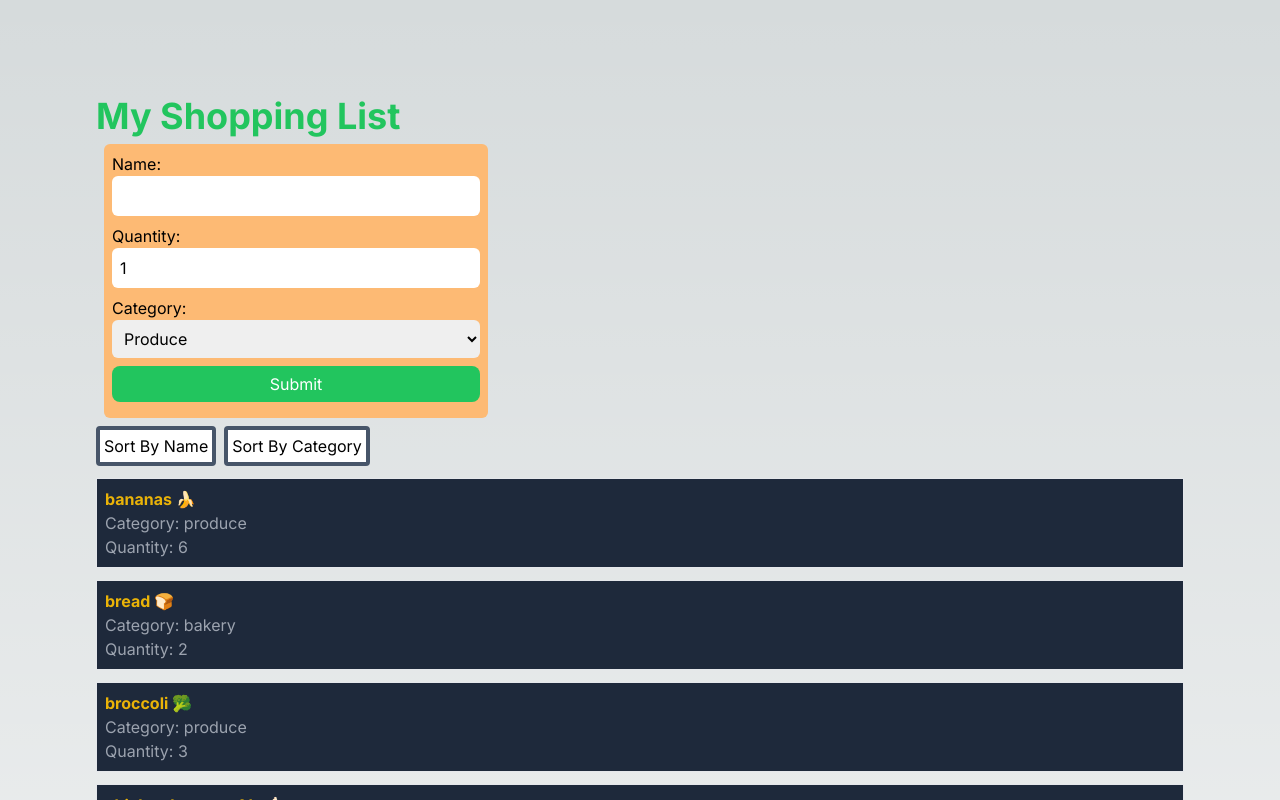
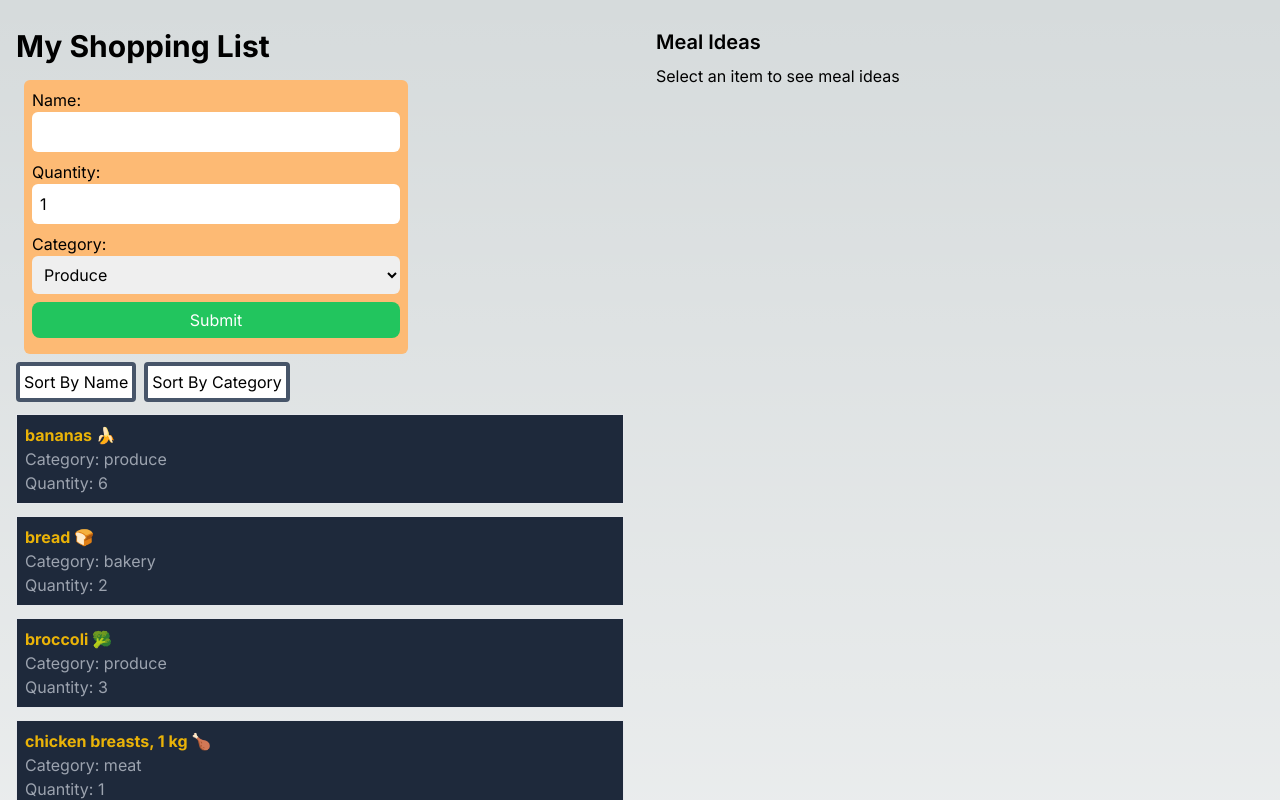
Before and after one commit to Abdelmouzahir/CPRG306-Assignments, a Next.js app: page /week-7 in a window 1280 px wide. Shown: the top 800 px of the page. Built offline with nearby package versions, Linux system fonts and the light colour scheme.

Commit message:
wee-7 commit

```diff
--- a/app/week-7/item-list.js
+++ b/app/week-7/item-list.js
@@ -2,7 +2,7 @@
 import Item from './item';
 const { useState } = require('react');
 
-export default function ItemList ({name, quantity, category, items}) {
+export default function ItemList ({items, onItemSelect}) {
 	const [sortBy, setSortBy] = useState("name");
 
 	const itemList = [...items].sort((a, b) => {
@@ -22,7 +22,8 @@ export default function ItemList ({name, quantity, category, items}) {
 			<ul>
 				{ itemList.map((item) => (
 					<li className="bg-slate-800 my-3" key={item.id}>
-						<Item name={item.name} quantity={item.quantity} category={item.category}></Item>
+						<Item item={item} onSelect={() => onItemSelect(item)} ></Item>
+
 					</li>
 				))}
 			</ul>
--- a/app/week-7/item.js
+++ b/app/week-7/item.js
@@ -1,9 +1,9 @@
-export default function Item ({name, quantity, category}) {
+export default function Item ({item, onSelect}) {
   return (
-    <ul className="border p-2 my-2">
-      <li className="font-bold text-yellow-500">{name}</li>
-      <li className="text-gray-400">Category: {category}</li>
-      <li className="text-gray-400">Quantity: {quantity}</li>
+    <ul className="border p-2 my-2"  onClick={() => onSelect(item)}>
+      <li className="font-bold text-yellow-500">{item.name}</li>
+      <li className="text-gray-400">Category: {item.category}</li>
+      <li className="text-gray-400">Quantity: {item.quantity}</li>
     </ul>
   )
 }
--- a/app/week-7/meal-ideas.js
+++ b/app/week-7/meal-ideas.js
@@ -1,9 +1,57 @@
-import { useState } from 'react';
+import React, { useState, useEffect } from "react";
 
+async function fetchMealIdeas({ingredient}) {
 
-export default function MealIdeas() {
+  try {
+    const response = await fetch(
+      `https://www.themealdb.com/api/json/v1/1/filter.php?i=${ingredient}`
+    );
+    const data = await response.json();
+    return data.meals;
+  } catch (error) {
+    console.log(error);
+  }
+}
 
-    return (
-        <h1></h1>
-    )
+export default function MealIdeas({ ingredient }) {
+  const [meals, setMeals] = useState([]);
+  const [message, setMessage] = useState(
+    ingredient ? `Meal ideas found for ${ingredient}:` : "Select an item to see meal ideas"
+  );
+
+  async function loadMeals() {
+    if (ingredient) {
+      const newMeals = await fetchMealIdeas(ingredient);
+      setMeals(newMeals);
+
+      if (newMeals && newMeals.length > 0) {
+        setMessage(`Meal ideas found for ${ingredient}:`);
+      } else {
+        setMessage(`No meal ideas found for ${ingredient}.`);
+      }
+    }
+  }
+
+  useEffect(() => {
+    loadMeals();
+  }, [ingredient]);
+
+  return (
+    <div>
+      <h1 className="text-xl font-semibold mb-2">Meal Ideas</h1>
+      <p className="mb-2">{message}</p>
+      {meals && meals.length > 0 && (
+        <ul className="max-w-md">
+          {meals.map((meal) => (
+            <li
+              key={meal.idMeal}
+              className="bg-gray-500 hover:bg-gray-600 cursor-pointer m-2 p-2"
+            >
+              {meal.strMeal}
+            </li>
+          ))}
+        </ul>
+      )}
+    </div>
+  );
 }
--- a/app/week-7/page.js
+++ b/app/week-7/page.js
@@ -1,23 +1,41 @@
 "use client"
 import { useState } from 'react';
-
+import { useEffect } from "react";
 import ItemList from './item-list'
 import NewItem from './new-item'
 import itemsData from './items.json';
+import MealIdeas from './meal-ideas';
 
-export default function SortList() {
+export default function Page() {
 	const [itemList, setItemList] = useState(itemsData);
+	const [selectedItemName, setSelectedItemName] = useState(null);
 
 	function handleAddItem (newItem) {
 		setItemList([...itemList, newItem]);
 	}
 
+	function handleItemSelect(item) {
+		console.log("handleItemSelect called");
+		console.log("Received item:", item);
+		console.log("Received item name:", item.name);
+
+		const cleanedName = item.name.replace(/(,.*|🍛|🥛|🍞|🥚|🍌|🥦|🍗|🍝|🧻|🍽️|🧼)/g, '').trim();
+
+		console.log("cleanedName:", cleanedName)
+
+		setSelectedItemName(cleanedName);
+	}
+
     return (
-		<main className="min-h-screen flex-col items-center justify-between p-24">
-				<h1 className="font-bold text-4xl text-green-500 items">My Shopping List</h1>
+		<main className="bg-gray-350 my-3 flex flex-col md:flex-row">
+		  <div className="md:w-1/2 p-4">
+				<h1 className="text-3xl font-bold mb-4">My Shopping List</h1>
 				<NewItem onAddItem={e => handleAddItem(e)}></NewItem>
-
-				<ItemList items={itemList} />
+				<ItemList items={itemList} onItemSelect={(item) => handleItemSelect(item)} />
+		  </div>
+		  <div className="md:w-1/2 p-4">
+				<MealIdeas ingredient= {selectedItemName}/>
+		 </div>
 		</main>
     )
 }
```
